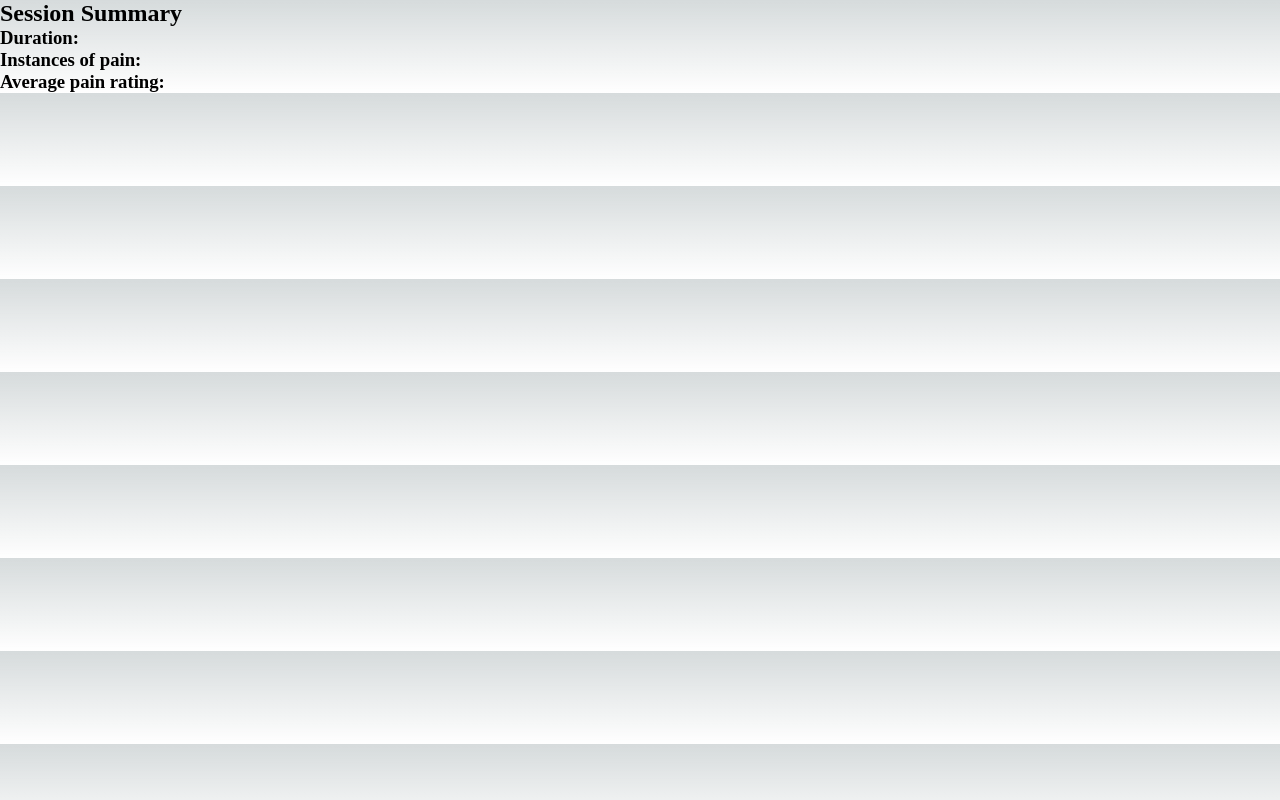
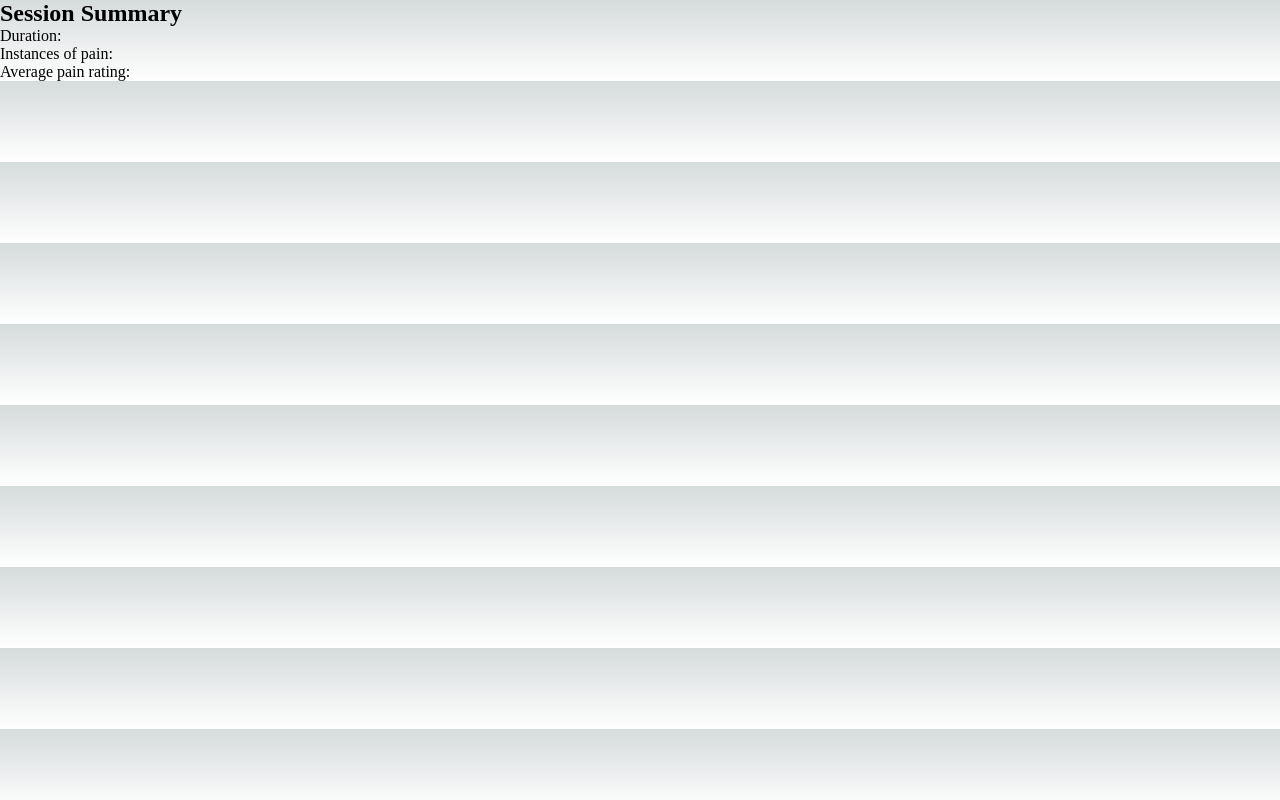
Before and after one commit to adahe8/dental-pain-tracker, a Next.js app in the folder project-software/: page /endsummary in a window 1280 px wide. Built offline with nearby package versions, Linux system fonts and the light colour scheme.

Commit message:
end session button moved back to session page

```diff
--- a/project-software/pages/endsummary.js
+++ b/project-software/pages/endsummary.js
@@ -3,9 +3,9 @@ export default function endsummary(){
     return(
         <div>
             <h2>Session Summary</h2>
-            <h3>Duration: </h3>
-            <h3>Instances of pain: </h3>
-            <h3>Average pain rating: </h3>
+            <p>Duration: </p>
+            <p>Instances of pain: </p>
+            <p>Average pain rating: </p>
         </div>
     )
 }
--- a/project-software/pages/session.js
+++ b/project-software/pages/session.js
@@ -6,13 +6,11 @@ import { useRouter } from 'next/router'
 
 export default function session(){
     const router = useRouter();
-    const handleClick = () => {
-
-    }
     return (
         <div>
             <h2> Patient Updates </h2>
             <Timer />
+            <button className="endSession" onClick={() => router.push('./endsummary')}> End Session </button>
         </div>
     )
 }
```
Also changed, not shown: project-software/components/Timer.js (line endings or trailing spaces).
